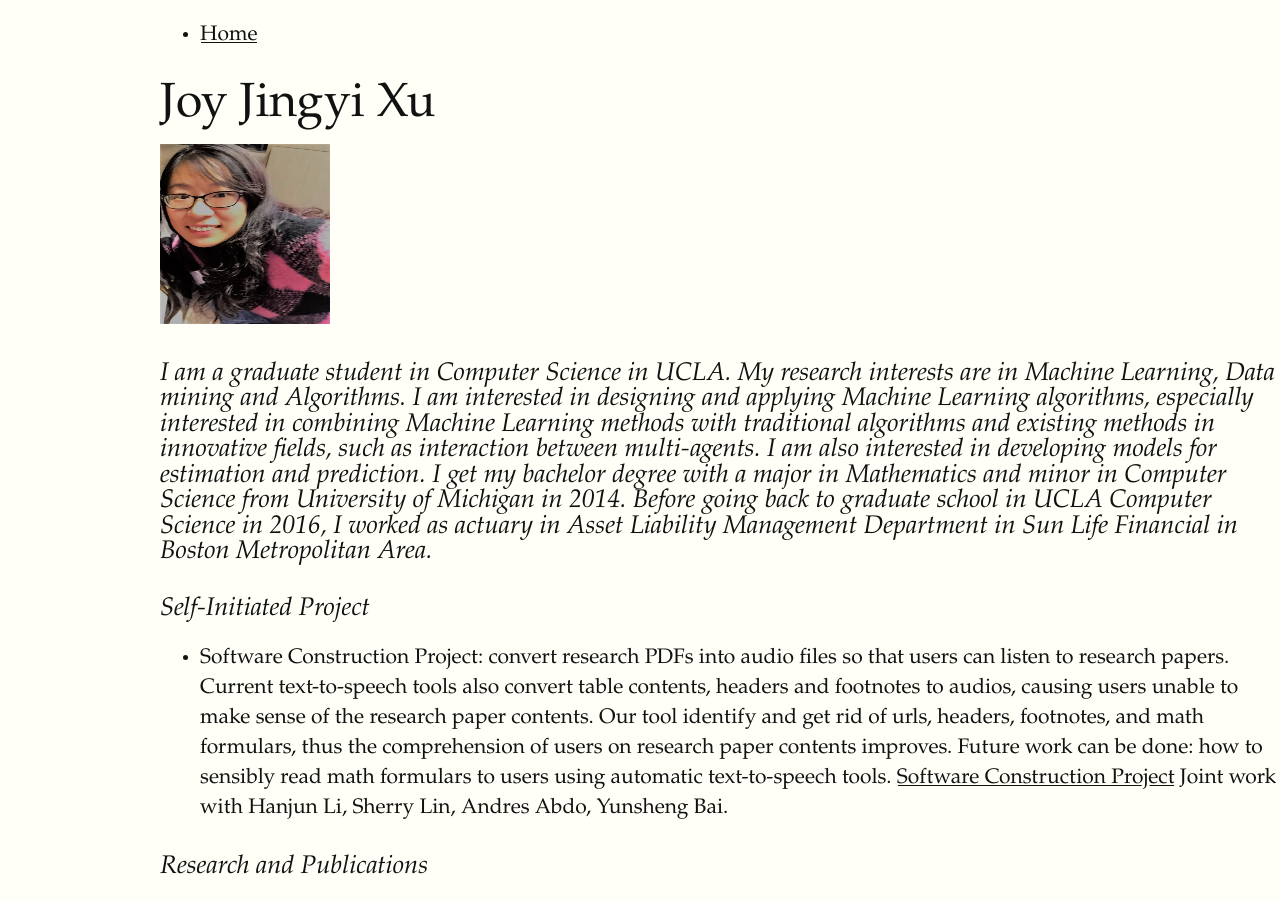
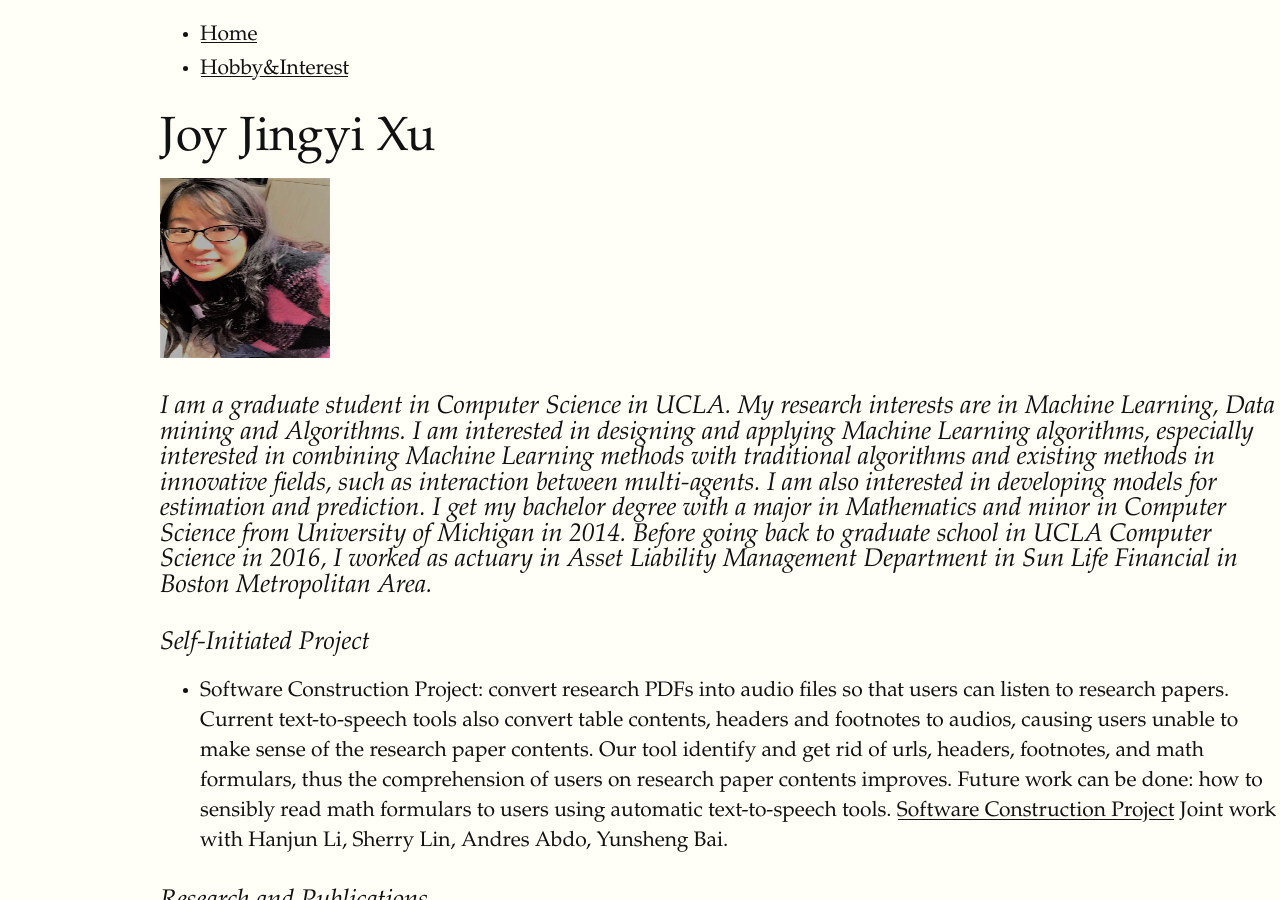
Before and after one commit to JoyXu123/JoyXu123.github.io, a Jekyll site: the page index.html, which Jekyll copies as it is, in a window 1280 px wide and 900 px high. Built offline with Jekyll 4.4.1, drawn with Linux system fonts in a browser that asks for light colours; some web fonts are replaced.

Commit message:
add new tab1

```diff
--- a/index.html
+++ b/index.html
@@ -9,12 +9,16 @@
 	<meta name="description" content="Personal website of Joy Jingyi Xu.">
 	<meta property="og:title" content="Joy Jingyi Xu">
 	<meta property="og:description" content="Personal website of Joy Jingyi Xu.">
+	<meta property="og:image" content="https://JoyXu123.github.io/images/self.jpg">
+  	<meta property="og:locale" content="en_US">
+  	<meta property="og:type" content="website">
+	<meta property="og:url" content="https://JoyXu123.github.io/">
 </head>
 	<body>
 		<nav>
     		<ul>
         		<li><a href="/">Home</a></li>
-
+				<li><a href="./hobby.html">Hobby&Interest</a></li>
     		</ul>
 		</nav>
 		<div class="container">
```
